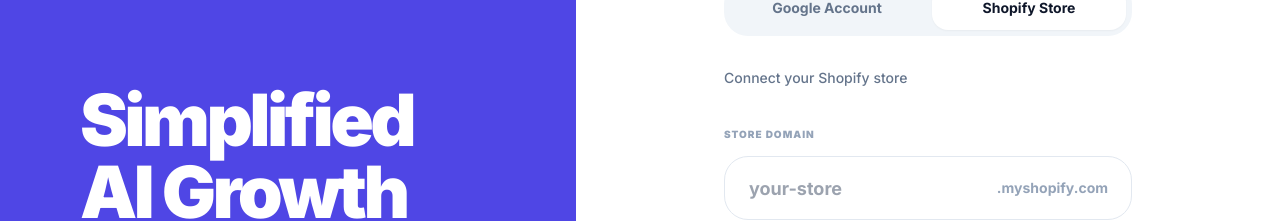
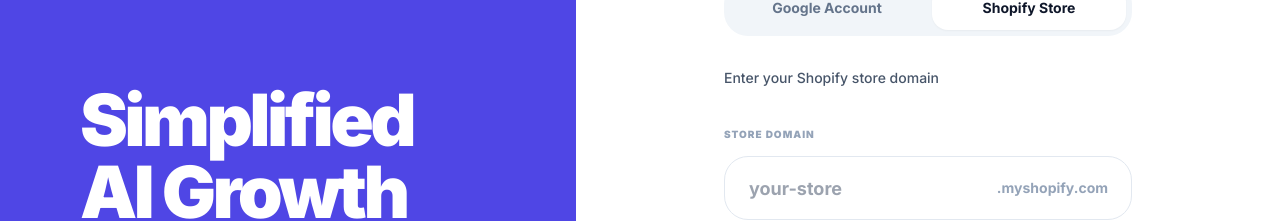
Before and after one commit to codeWithkrish123/AI-Growth-Manager, a React (Vite) app in the folder frontend/: page /signin in a window 1280 px wide. Both pictures are taken after a click on the button "Shopify Store". Shown: the part 198-419 px from the top of the page. Built offline with nearby package versions, Linux system fonts and the light colour scheme; no server answers.

Commit message:
fix: improve text clarity and spacing on SignIn page

```diff
--- a/frontend/src/pages/SignInPage.jsx
+++ b/frontend/src/pages/SignInPage.jsx
@@ -110,8 +110,8 @@
 
                 <motion.div initial={{ opacity: 0, y: 10 }} animate={{ opacity: 1, y: 0 }} className="w-full max-w-[440px] px-4">
                     <div className="mb-10">
-                        <h2 className="text-4xl font-black text-slate-900 tracking-tight leading-tight mb-2">
-                            Welcome to <br /> AI Growth Manager
+                        <h2 className="text-4xl font-black text-slate-900 tracking-tight leading-tight">
+                            Welcome to <br />AI Growth Manager
                         </h2>
                     </div>
 
@@ -148,7 +148,7 @@
                     {/* Shopify Auth */}
                     {authMethod === 'shopify' && (
                         <motion.div initial={{ opacity: 0, scale: 0.98 }} animate={{ opacity: 1, scale: 1 }} className="space-y-8">
-                            <p className="text-sm font-medium text-slate-500">Connect your Shopify store</p>
+                            <p className="text-sm font-medium text-slate-600">Enter your Shopify store domain</p>
                             <form onSubmit={(e) => { e.preventDefault(); handleShopifySignIn(); }} className="space-y-6">
                                 <div className="space-y-3 group relative">
                                     <label className="text-[10px] font-black text-slate-400 uppercase tracking-widest">Store Domain</label>
```
